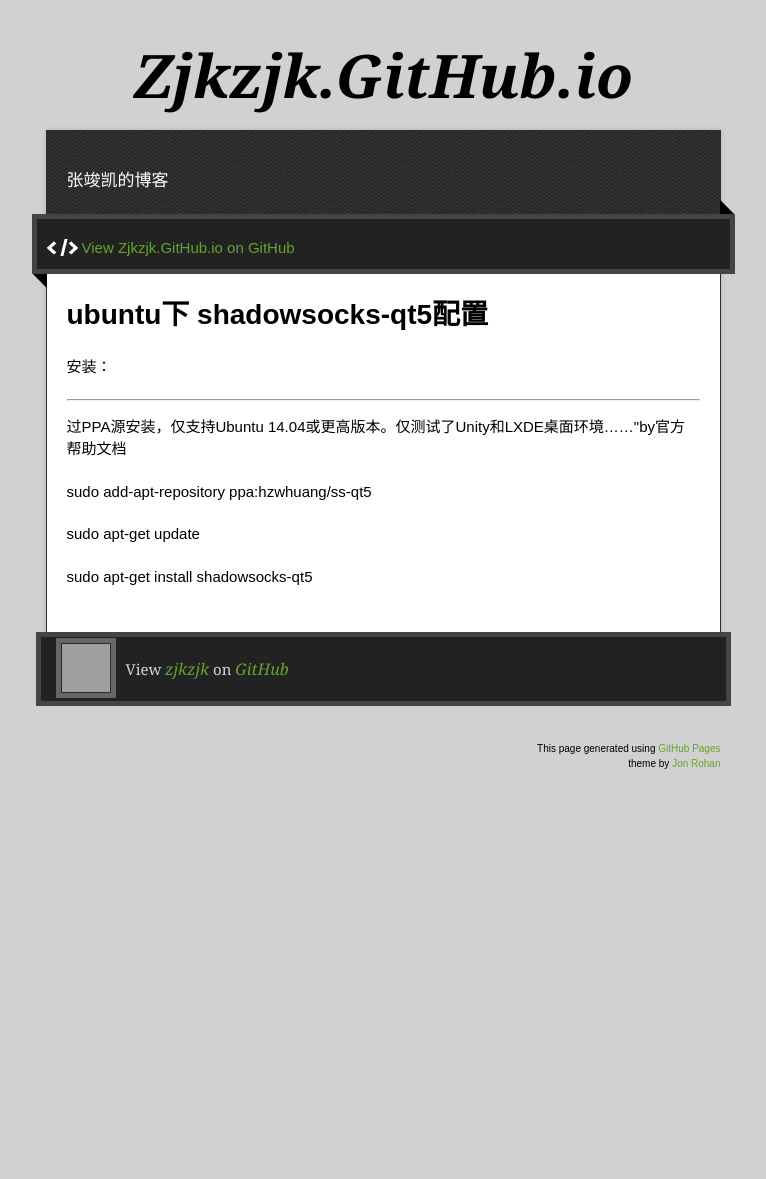
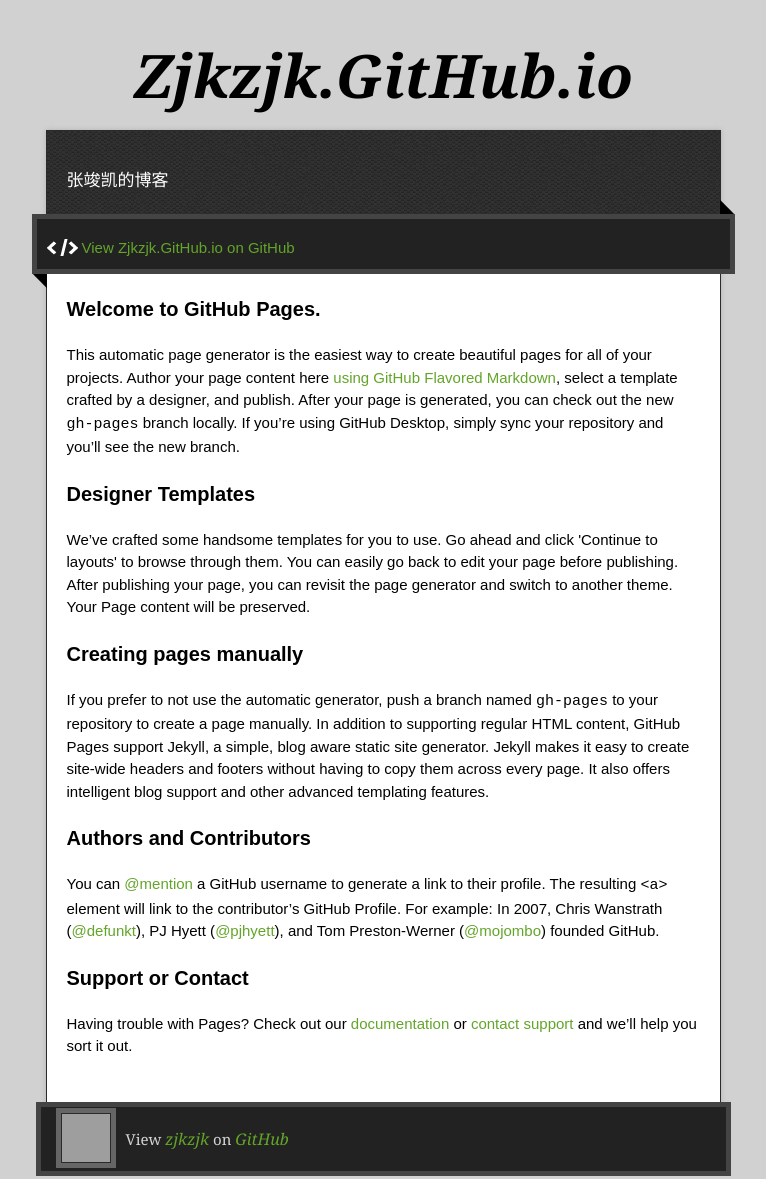
Before and after one commit to zzzzzzjk/zjkzjk.github.io, a plain HTML site: page index.html in a window 1280 px wide. Shown: the top 1179 px of the page, without its empty margins (257-1023 px from the left). Before the commit the page ends 861 px from the top, so only its background shows below. Drawn offline with nearby package versions, Linux system fonts and the light colour scheme; grey boxes are pictures that could not be loaded.

Commit message:
Replace master branch with page content via GitHub

```diff
--- a/index.html
+++ b/index.html
@@ -34,20 +34,30 @@
         <span class="blc"></span><span class="trc"></span>
         </div>
         <article class="markdown-body">
-          <h1>
-<a id="ubuntu下-shadowsocks-qt5配置" class="anchor" href="#ubuntu%E4%B8%8B-shadowsocks-qt5%E9%85%8D%E7%BD%AE" aria-hidden="true"><span aria-hidden="true" class="octicon octicon-link"></span></a>ubuntu下 shadowsocks-qt5配置</h1>
+          <h3>
+<a id="welcome-to-github-pages" class="anchor" href="#welcome-to-github-pages" aria-hidden="true"><span aria-hidden="true" class="octicon octicon-link"></span></a>Welcome to GitHub Pages.</h3>
 
-<p>安装：</p>
+<p>This automatic page generator is the easiest way to create beautiful pages for all of your projects. Author your page content here <a href="https://guides.github.com/features/mastering-markdown/">using GitHub Flavored Markdown</a>, select a template crafted by a designer, and publish. After your page is generated, you can check out the new <code>gh-pages</code> branch locally. If you’re using GitHub Desktop, simply sync your repository and you’ll see the new branch.</p>
 
-<hr>
+<h3>
+<a id="designer-templates" class="anchor" href="#designer-templates" aria-hidden="true"><span aria-hidden="true" class="octicon octicon-link"></span></a>Designer Templates</h3>
 
-<p>过PPA源安装，仅支持Ubuntu 14.04或更高版本。仅测试了Unity和LXDE桌面环境……"by官方帮助文档</p>
+<p>We’ve crafted some handsome templates for you to use. Go ahead and click 'Continue to layouts' to browse through them. You can easily go back to edit your page before publishing. After publishing your page, you can revisit the page generator and switch to another theme. Your Page content will be preserved.</p>
 
-<p>sudo add-apt-repository ppa:hzwhuang/ss-qt5</p>
+<h3>
+<a id="creating-pages-manually" class="anchor" href="#creating-pages-manually" aria-hidden="true"><span aria-hidden="true" class="octicon octicon-link"></span></a>Creating pages manually</h3>
 
-<p>sudo apt-get update</p>
+<p>If you prefer to not use the automatic generator, push a branch named <code>gh-pages</code> to your repository to create a page manually. In addition to supporting regular HTML content, GitHub Pages support Jekyll, a simple, blog aware static site generator. Jekyll makes it easy to create site-wide headers and footers without having to copy them across every page. It also offers intelligent blog support and other advanced templating features.</p>
 
-<p>sudo apt-get install shadowsocks-qt5</p>
+<h3>
+<a id="authors-and-contributors" class="anchor" href="#authors-and-contributors" aria-hidden="true"><span aria-hidden="true" class="octicon octicon-link"></span></a>Authors and Contributors</h3>
+
+<p>You can <a href="https://help.github.com/articles/basic-writing-and-formatting-syntax/#mentioning-users-and-teams" class="user-mention">@mention</a> a GitHub username to generate a link to their profile. The resulting <code>&lt;a&gt;</code> element will link to the contributor’s GitHub Profile. For example: In 2007, Chris Wanstrath (<a href="https://github.com/defunkt" class="user-mention">@defunkt</a>), PJ Hyett (<a href="https://github.com/pjhyett" class="user-mention">@pjhyett</a>), and Tom Preston-Werner (<a href="https://github.com/mojombo" class="user-mention">@mojombo</a>) founded GitHub.</p>
+
+<h3>
+<a id="support-or-contact" class="anchor" href="#support-or-contact" aria-hidden="true"><span aria-hidden="true" class="octicon octicon-link"></span></a>Support or Contact</h3>
+
+<p>Having trouble with Pages? Check out our <a href="https://help.github.com/pages">documentation</a> or <a href="https://github.com/contact">contact support</a> and we’ll help you sort it out.</p>
         </article>
       </div>
     </div>
```
Also changed, not shown: params.json (+1 -1 lines).
